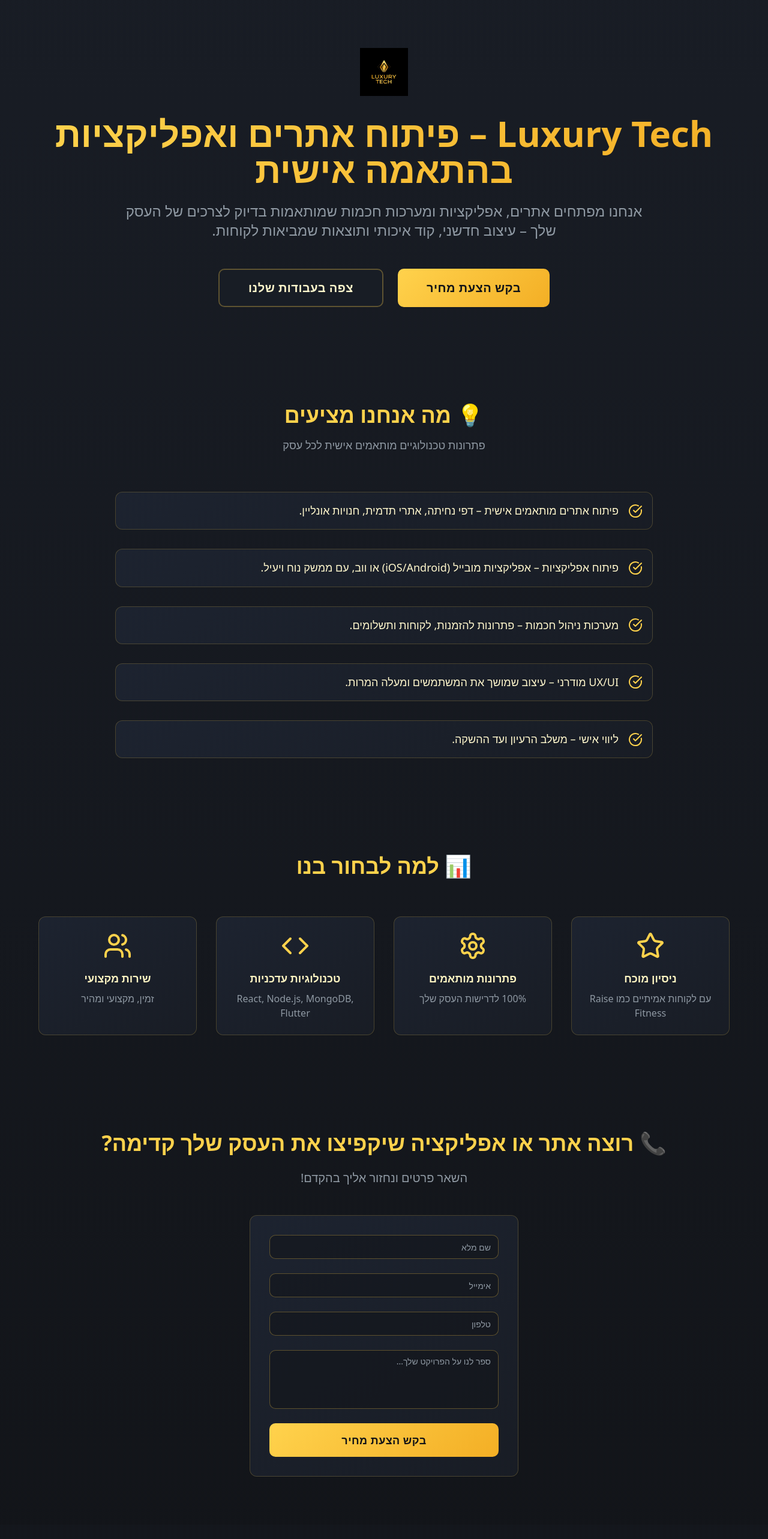
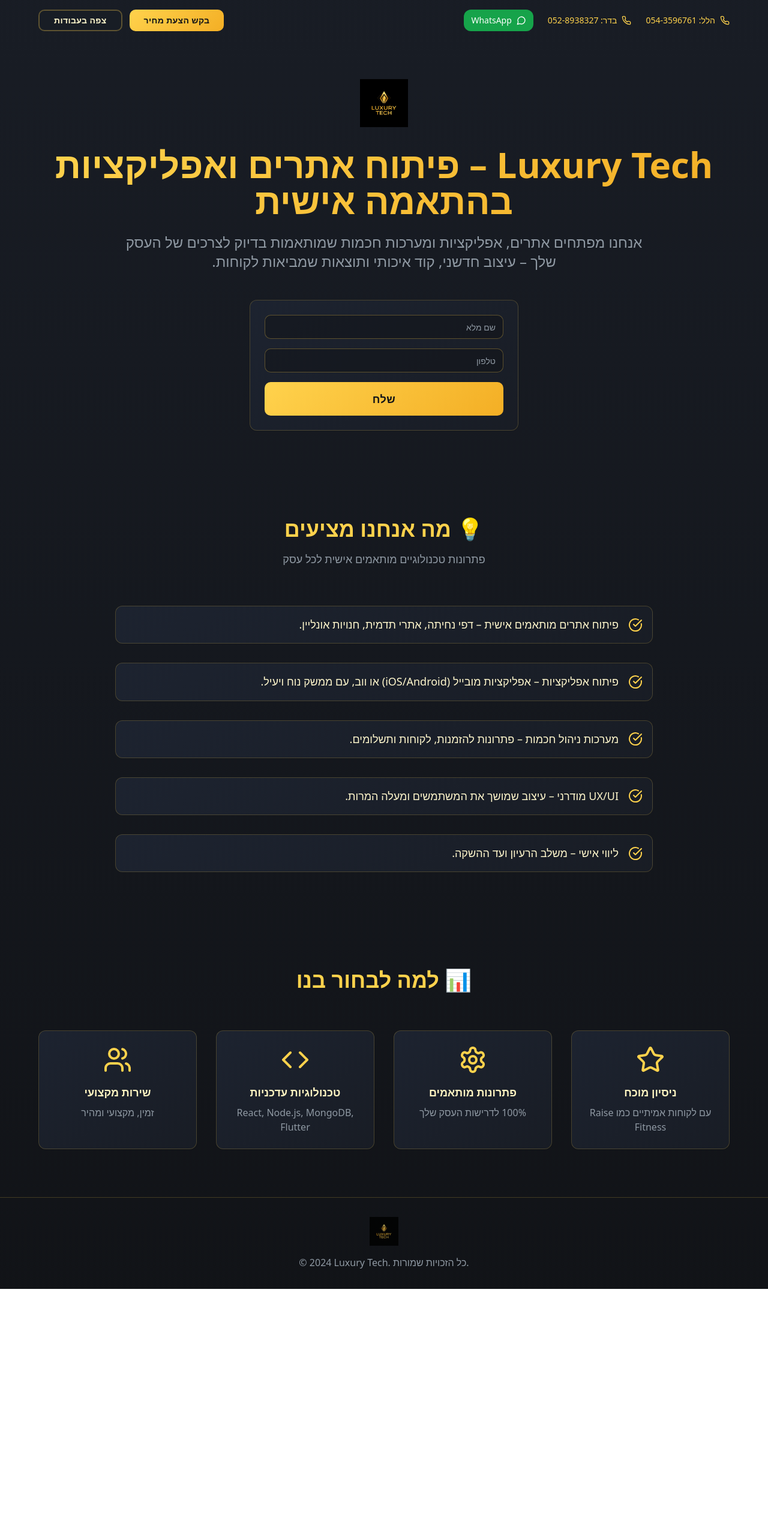
Before and after one commit to HelalAli31/luxury-tech-crafted, a React (Vite) app: page / in a window 1280 px wide. Shown: the top 2566 px of the page at 60% size. After the commit the page ends 2149 px from the top, so only its background shows below. Built offline with nearby package versions, Linux system fonts and the light colour scheme.

Commit message:
Update layout and navigation
Move contact information and form to the top of the page. Add "Request a Quote" and "View Work" links to the top right. Update the form to only include name and phone number fields. Add a WhatsApp button with the provided phone number.

```diff
--- a/src/components/ContactForm.tsx
+++ b/src/components/ContactForm.tsx
@@ -8,9 +8,7 @@ import { useToast } from '@/hooks/use-toast';
 export const ContactForm = () => {
   const [formData, setFormData] = useState({
     name: '',
-    email: '',
-    phone: '',
-    message: ''
+    phone: ''
   });
   const { toast } = useToast();
 
@@ -21,7 +19,7 @@ export const ContactForm = () => {
       title: "הצעת המחיר נשלחה בהצלחה!",
       description: "נחזור אליך בהקדם האפשרי"
     });
-    setFormData({ name: '', email: '', phone: '', message: '' });
+    setFormData({ name: '', phone: '' });
   };
 
   const handleChange = (e: React.ChangeEvent<HTMLInputElement | HTMLTextAreaElement>) => {
@@ -32,8 +30,8 @@ export const ContactForm = () => {
   };
 
   return (
-    <Card className="p-8 bg-gradient-card border-primary/20 shadow-elegant max-w-md mx-auto">
-      <form onSubmit={handleSubmit} className="space-y-6" dir="rtl">
+    <Card className="p-6 bg-gradient-card border-primary/20 shadow-elegant max-w-md mx-auto">
+      <form onSubmit={handleSubmit} className="space-y-4" dir="rtl">
         <div>
           <Input
             name="name"
@@ -46,37 +44,17 @@ export const ContactForm = () => {
         </div>
         <div>
           <Input
-            name="email"
-            type="email"
-            placeholder="אימייל"
-            value={formData.email}
+            name="phone"
+            type="tel"
+            placeholder="טלפון"
+            value={formData.phone}
             onChange={handleChange}
             required
             className="bg-background/50 border-primary/30 focus:border-primary text-right"
           />
         </div>
-        <div>
-          <Input
-            name="phone"
-            type="tel"
-            placeholder="טלפון"
-            value={formData.phone}
-            onChange={handleChange}
-            className="bg-background/50 border-primary/30 focus:border-primary text-right"
-          />
-        </div>
-        <div>
-          <Textarea
-            name="message"
-            placeholder="ספר לנו על הפרויקט שלך..."
-            value={formData.message}
-            onChange={handleChange}
-            rows={4}
-            className="bg-background/50 border-primary/30 focus:border-primary text-right resize-none"
-          />
-        </div>
         <LuxuryButton type="submit" size="lg" className="w-full">
-          בקש הצעת מחיר
+          שלח
         </LuxuryButton>
       </form>
     </Card>
--- a/src/pages/Index.tsx
+++ b/src/pages/Index.tsx
@@ -3,7 +3,7 @@ import { LuxuryButton } from '@/components/LuxuryButton';
 import { ServiceCard } from '@/components/ServiceCard';
 import { ContactForm } from '@/components/ContactForm';
 import { Card } from '@/components/ui/card';
-import { Phone, Mail, Star, Code, Settings, Users } from 'lucide-react';
+import { Phone, Mail, Star, Code, Settings, Users, MessageCircle } from 'lucide-react';
 import luxuryTechLogo from '@/assets/luxury-tech-logo.png';
 
 const Index = () => {
@@ -13,8 +13,48 @@ const Index = () => {
 
   return (
     <div className="min-h-screen bg-gradient-dark">
+      {/* Top Navigation */}
+      <nav className="px-4 py-4" dir="rtl">
+        <div className="max-w-6xl mx-auto flex justify-between items-center">
+          {/* Contact Info - Left Side */}
+          <div className="flex items-center gap-6">
+            <div className="flex items-center gap-2">
+              <Phone className="w-4 h-4 text-primary" />
+              <a href="tel:054-3596761" className="text-sm text-primary hover:text-primary-glow transition-colors">
+                הלל: 054-3596761
+              </a>
+            </div>
+            <div className="flex items-center gap-2">
+              <Phone className="w-4 h-4 text-primary" />
+              <a href="tel:052-8938327" className="text-sm text-primary hover:text-primary-glow transition-colors">
+                בדר: 052-8938327
+              </a>
+            </div>
+            <a
+              href="https://wa.me/972549598571"
+              target="_blank"
+              rel="noopener noreferrer"
+              className="flex items-center gap-2 bg-green-600 hover:bg-green-700 text-white px-3 py-2 rounded-lg transition-colors text-sm"
+            >
+              <MessageCircle className="w-4 h-4" />
+              WhatsApp
+            </a>
+          </div>
+
+          {/* Action Buttons - Right Side */}
+          <div className="flex gap-3">
+            <LuxuryButton size="sm" onClick={scrollToContact}>
+              בקש הצעת מחיר
+            </LuxuryButton>
+            <LuxuryButton variant="secondary" size="sm">
+              צפה בעבודות
+            </LuxuryButton>
+          </div>
+        </div>
+      </nav>
+
       {/* Hero Section */}
-      <section className="relative px-4 py-20 text-center" dir="rtl">
+      <section className="relative px-4 py-16 text-center" dir="rtl">
         <div className="max-w-6xl mx-auto">
           <div className="luxury-fade-in mb-8">
             <img
@@ -32,13 +72,8 @@ const Index = () => {
             אנחנו מפתחים אתרים, אפליקציות ומערכות חכמות שמותאמות בדיוק לצרכים של העסק שלך – עיצוב חדשני, קוד איכותי ותוצאות שמביאות לקוחות.
           </p>
 
-          <div className="flex gap-6 justify-center flex-wrap luxury-slide-up">
-            <LuxuryButton size="xl" onClick={scrollToContact}>
-              בקש הצעת מחיר
-            </LuxuryButton>
-            <LuxuryButton variant="secondary" size="xl">
-              צפה בעבודות שלנו
-            </LuxuryButton>
+          <div className="luxury-slide-up max-w-md mx-auto">
+            <ContactForm />
           </div>
         </div>
       </section>
@@ -113,54 +148,6 @@ const Index = () => {
         </div>
       </section>
 
-      {/* CTA Section */}
-      <section id="contact" className="px-4 py-20" dir="rtl">
-        <div className="max-w-6xl mx-auto text-center">
-          <h2 className="text-3xl md:text-4xl font-bold mb-6 text-primary">
-            📞 רוצה אתר או אפליקציה שיקפיצו את העסק שלך קדימה?
-          </h2>
-          <p className="text-xl text-muted-foreground mb-12">
-            השאר פרטים ונחזור אליך בהקדם!
-          </p>
-
-          <ContactForm />
-        </div>
-      </section>
-
-      {/* Contact Details Section */}
-      <section className="px-4 py-16 bg-card/30" dir="rtl">
-        <div className="max-w-4xl mx-auto">
-          <h3 className="text-2xl font-bold text-center mb-8 text-primary">
-            📱 פרטי התקשרות
-          </h3>
-
-          <div className="grid md:grid-cols-3 gap-6 text-center">
-            <div className="flex flex-col items-center gap-2">
-              <Phone className="w-8 h-8 text-primary" />
-              <p className="font-semibold">הלל</p>
-              <a href="tel:054-3596761" className="text-primary hover:text-primary-glow transition-colors">
-                054-3596761
-              </a>
-            </div>
-
-            <div className="flex flex-col items-center gap-2">
-              <Phone className="w-8 h-8 text-primary" />
-              <p className="font-semibold">בדר</p>
-              <a href="tel:052-8938327" className="text-primary hover:text-primary-glow transition-colors">
-                052-8938327
-              </a>
-            </div>
-
-            <div className="flex flex-col items-center gap-2">
-              <Mail className="w-8 h-8 text-primary" />
-              <p className="font-semibold">אימייל</p>
-              <a href="mailto:luxury.tech.development@gmail.com" className="text-primary hover:text-primary-glow transition-colors text-sm">
-                luxury.tech.development@gmail.com
-              </a>
-            </div>
-          </div>
-        </div>
-      </section>
 
       {/* Footer */}
       <footer className="px-4 py-8 text-center border-t border-primary/20">
```
